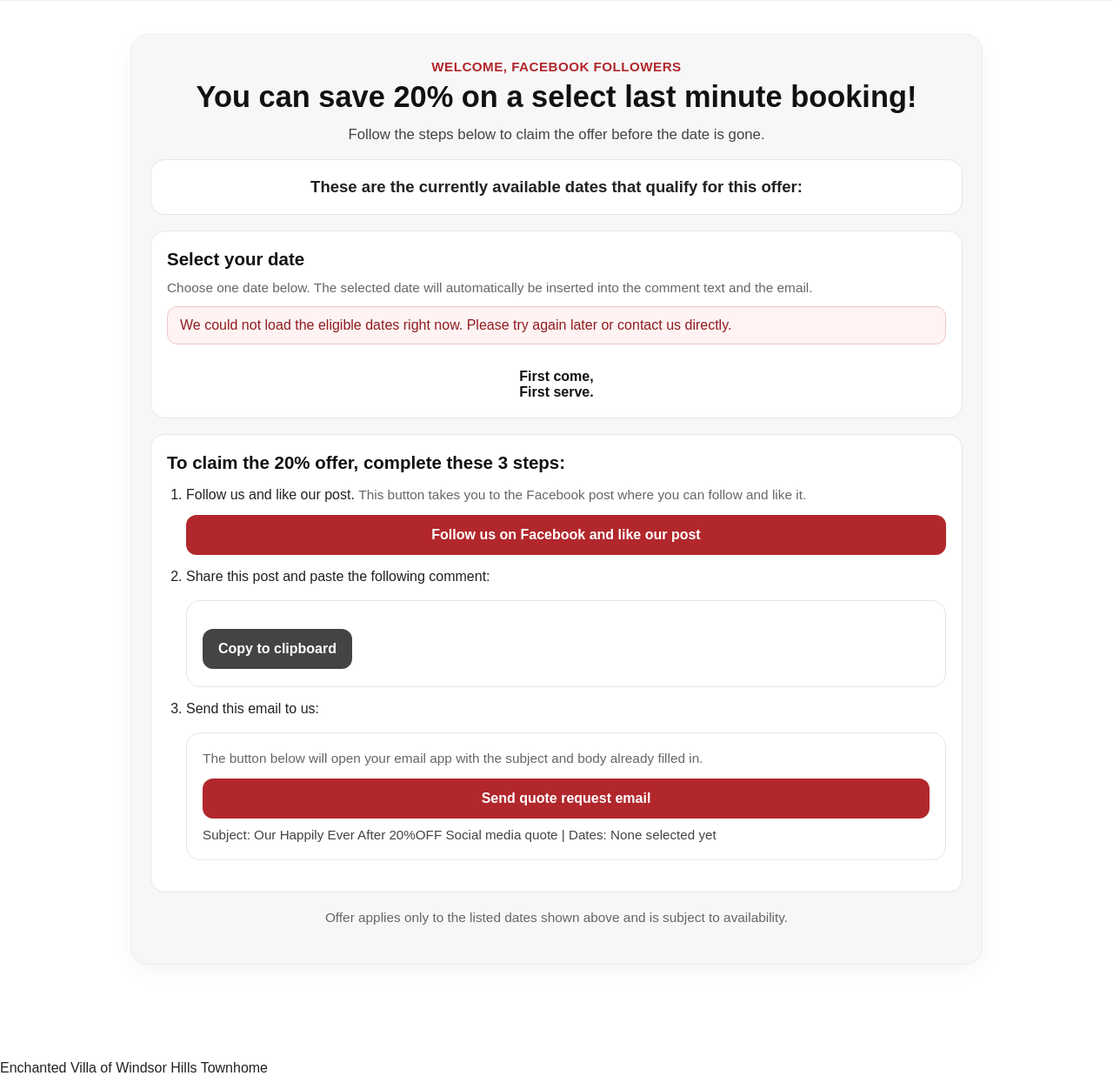
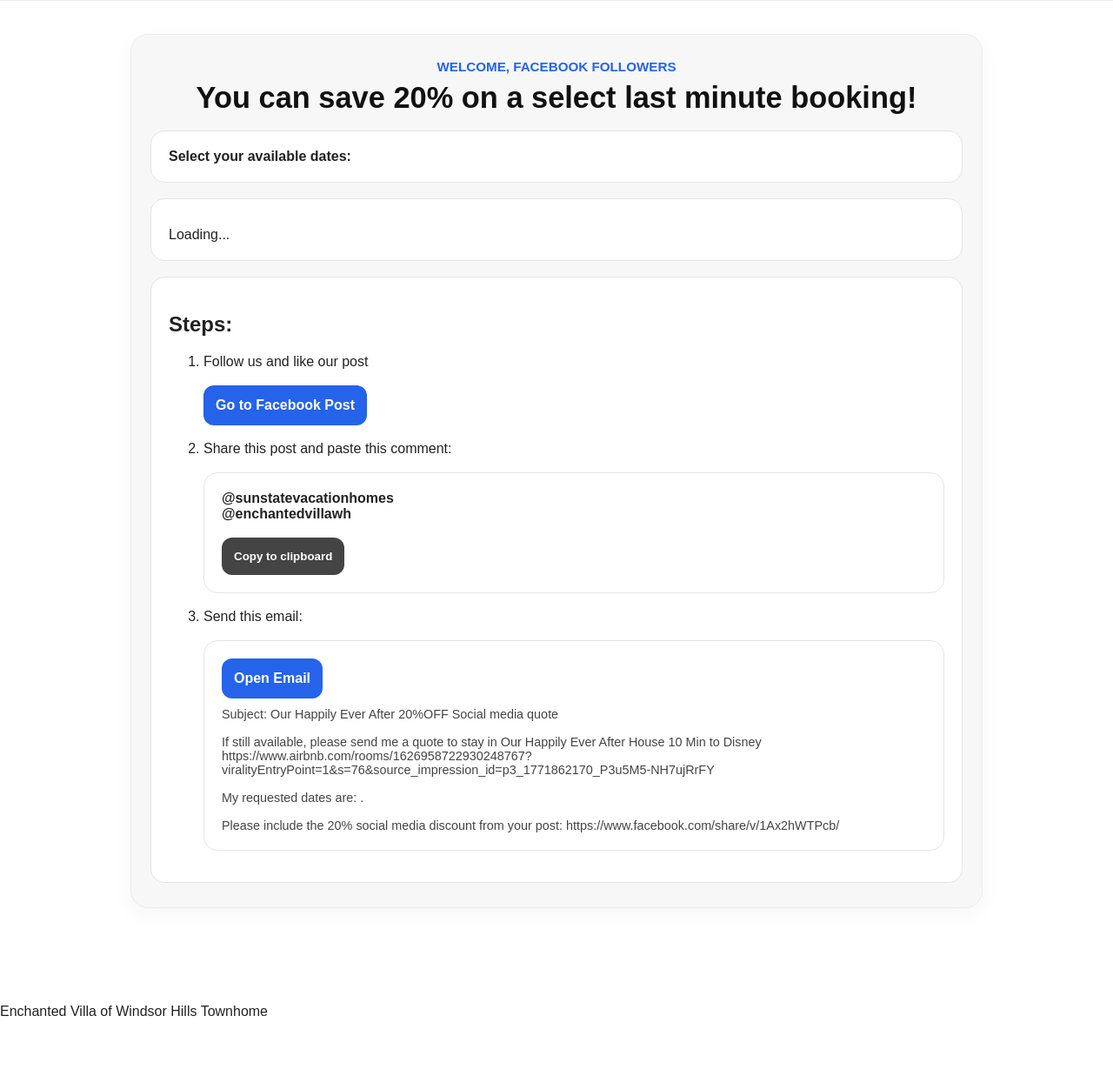
Before and after one commit to 2579maneshaw/2579maneshaw.github.io, a Jekyll site: the page built from discount/fb.html, in a window 1280 px wide. Shown: the part 208-1445 px from the top of the page at 87% size. Built offline with Jekyll 4.4.1, drawn with Linux system fonts in a browser that asks for light colours; after the commit the page ends 1380 px from its top, so only the background shows below that.

Commit message:
Update fb.html

```diff
--- a/discount/fb.html
+++ b/discount/fb.html
@@ -23,26 +23,21 @@ permalink: /discount/fb/
     margin: 0 0 8px;
     font-size: 0.95rem;
     font-weight: 700;
-    letter-spacing: 0.03em;
     text-transform: uppercase;
-    color: #b1272c;
+    color: #2563eb;
     text-align: center;
   }
 
   .discountPage h1 {
     margin: 0 0 14px;
     font-size: 2.15rem;
-    line-height: 1.1;
     text-align: center;
     color: #111;
   }
 
   .discountHeroText {
-    margin: 0 auto 18px;
-    max-width: 760px;
     text-align: center;
     color: #444;
-    font-size: 1.05rem;
   }
 
   .discountHighlight,
@@ -53,352 +48,151 @@ permalink: /discount/fb/
     background: #fff;
     border: 1px solid #e5e5e5;
     border-radius: 16px;
-    padding: 20px 18px;
+    padding: 20px;
     margin-top: 18px;
-  }
-
-  .discountHighlight {
-    text-align: center;
-  }
-
-  .discountHighlight strong {
-    font-size: 1.16rem;
-  }
-
-  .discountPage h2 {
-    margin: 0 0 12px;
-    font-size: 1.28rem;
-    color: #111;
-  }
-
-  .discountHelp,
-  .discountSmall,
-  .discountStepNote,
-  .discountFooterNote {
-    color: #666;
-    font-size: 0.96rem;
-  }
-
-  .discountRadioList {
-    margin-top: 14px;
-    display: grid;
-    gap: 12px;
-  }
-
-  .discountDateOption {
-    display: flex;
-    align-items: flex-start;
-    gap: 12px;
-    padding: 14px;
-    border: 1px solid #ddd;
-    border-radius: 14px;
-    background: #fff;
-    cursor: pointer;
-    transition: border-color 0.15s ease, background 0.15s ease, transform 0.15s ease;
-  }
-
-  .discountDateOption:hover {
-    border-color: #b1272c;
-    background: #fffafa;
-    transform: translateY(-1px);
-  }
-
-  .discountDateOption input[type="radio"] {
-    margin-top: 3px;
-    transform: scale(1.15);
-    accent-color: #b1272c;
-    cursor: pointer;
-    flex: 0 0 auto;
-  }
-
-  .discountDateText {
-    font-size: 1.02rem;
-    color: #222;
-    font-weight: 600;
-  }
-
-  .discountSelectedNote {
-    margin-top: 14px;
-    font-weight: 700;
-    color: #b1272c;
-    display: none;
-  }
-
-  .discountLoading {
-    color: #666;
-    font-style: italic;
-  }
-
-  .discountErrorBox {
-    display: none;
-    margin-top: 12px;
-    padding: 12px 14px;
-    background: #fff3f3;
-    color: #8f1d21;
-    border: 1px solid #f0c6c8;
-    border-radius: 12px;
-  }
-
-  .discountButtonGrid {
-    display: grid;
-    grid-template-columns: 1fr;
-    gap: 12px;
-    margin-top: 14px;
   }
 
   .discountButton {
     display: inline-block;
-    padding: 14px 18px;
+    padding: 14px;
     border-radius: 12px;
-    background: #b1272c;
+    background: #2563eb;
     color: #fff;
+    text-align: center;
+    font-weight: 700;
     text-decoration: none;
-    font-weight: 700;
-    text-align: center;
-    border: 0;
+    border: none;
     cursor: pointer;
-    font-size: 1rem;
-    transition: background 0.15s ease, transform 0.15s ease;
-  }
-
-  .discountButton:hover {
-    background: #951e23;
-    color: #fff;
-    text-decoration: none;
-    transform: translateY(-1px);
   }
 
   .discountButtonSecondary {
     background: #444;
   }
 
-  .discountButtonSecondary:hover {
-    background: #2f2f2f;
+  .discountButton:hover {
+    background: #1d4ed8;
   }
 
-  .discountSteps {
-    margin: 0;
-    padding-left: 22px;
+  .discountRadioList {
+    display: grid;
+    gap: 10px;
+    margin-top: 12px;
   }
 
-  .discountSteps li {
-    margin: 16px 0;
+  .discountDateOption {
+    padding: 12px;
+    border: 1px solid #ddd;
+    border-radius: 12px;
+    display: flex;
+    gap: 10px;
+    cursor: pointer;
+  }
+
+  .discountDateOption:hover {
+    border-color: #2563eb;
   }
 
   .discountInlineText {
-    margin-top: 8px;
-    font-weight: 700;
-    color: #111;
-    line-height: 1.7;
     white-space: pre-line;
-  }
-
-  .discountMessageTemplate {
-    width: 100%;
-    min-height: 120px;
-    border: 1px solid #d8d8d8;
-    border-radius: 12px;
-    padding: 14px;
-    font: inherit;
-    resize: vertical;
-    background: #fff;
-    color: #222;
-    box-sizing: border-box;
-  }
-
-  .discountCopyRow {
-    display: flex;
-    flex-wrap: wrap;
-    gap: 12px;
-    margin-top: 12px;
-    align-items: center;
+    font-weight: 600;
   }
 
   .discountCopyStatus {
-    color: #1f7a3d;
-    font-weight: 700;
     display: none;
-  }
-
-  .discountFirstCome {
-    margin-top: 14px;
-    text-align: center;
-    font-weight: 700;
-    color: #111;
-  }
-
-  .discountFooterNote {
-    margin-top: 20px;
-    text-align: center;
+    color: green;
+    font-weight: bold;
   }
 
   .discountLinkPreview {
+    white-space: pre-line;
+    font-size: 0.9rem;
+    color: #444;
     margin-top: 10px;
-    font-size: 0.95rem;
-    color: #444;
-    word-break: break-word;
-  }
-
-  @media (max-width: 760px) {
-    .discountPage h1 {
-      font-size: 1.78rem;
-    }
-
-    .discountCard {
-      padding: 22px 16px;
-    }
   }
 </style>
 
 <div class="discountPage">
   <div class="discountCard">
+
     <p class="discountEyebrow">WELCOME, FACEBOOK FOLLOWERS</p>
+
     <h1>You can save 20% on a select last minute booking!</h1>
 
-    <p class="discountHeroText">
-      Follow the steps below to claim the offer before the date is gone.
-    </p>
-
     <div class="discountHighlight">
-      <strong>These are the currently available dates that qualify for this offer:</strong>
+      <strong>Select your available dates:</strong>
     </div>
 
     <div class="discountDatesBox">
-      <h2>Select your date</h2>
-      <div class="discountHelp">
-        Choose one date below. The selected date will automatically be inserted into the comment text and the email.
+      <div id="datesList" class="discountRadioList">
+        Loading...
       </div>
-
-      <div class="discountErrorBox" id="datesError">
-        We could not load the eligible dates right now. Please try again later or contact us directly.
-      </div>
-
-      <div id="datesList" class="discountRadioList">
-        <div class="discountLoading">Loading available dates...</div>
-      </div>
-
-      <div class="discountSelectedNote" id="selectedDateNote"></div>
-
-      <div class="discountFirstCome">
-        First come,<br>
-        First serve.
-      </div>
+      <div id="selectedDateNote"></div>
     </div>
 
     <div class="discountStepsBox">
-      <h2>To claim the 20% offer, complete these 3 steps:</h2>
+      <h2>Steps:</h2>
 
-      <ol class="discountSteps">
+      <ol>
+
         <li>
-          Follow us and like our post.
-          <span class="discountStepNote">
-            This button takes you to the Facebook post where you can follow and like it.
-          </span>
-          <div class="discountButtonGrid">
-            <a class="discountButton" id="fbPostButton" href="#" target="_blank" rel="noopener">
-              Follow us on Facebook and like our post
+          Follow us and like our post
+          <br><br>
+          <a class="discountButton" id="fbPostButton" href="#" target="_blank">
+            Go to Facebook Post
           </a>
+        </li>
+
+        <br>
+
+        <li>
+          Share this post and paste this comment:
+          <div class="discountCommentBox">
+            <div id="commentPreview" class="discountInlineText"></div>
+
+            <br>
+
+            <button class="discountButtonSecondary discountButton" onclick="copyComment()">
+              Copy to clipboard
+            </button>
+            <span id="copyStatus" class="discountCopyStatus">Copied</span>
           </div>
         </li>
 
+        <br>
+
         <li>
-          Share this post and paste the following comment:
-          <div class="discountCommentBox">
-            <div class="discountInlineText" id="commentPreview"></div>
+          Send this email:
+          <div class="discountEmailBox">
 
-            <div class="discountCopyRow">
-              <button class="discountButton discountButtonSecondary" type="button" onclick="copyCommentText()">
-                Copy to clipboard
-              </button>
-              <span class="discountCopyStatus" id="commentCopyStatus">Copied</span>
-            </div>
+            <a id="emailButton" class="discountButton">
+              Open Email
+            </a>
+
+            <div id="emailPreview" class="discountLinkPreview"></div>
+
           </div>
         </li>
 
-        <li>
-          Send this email to us:
-          <div class="discountEmailBox">
-            <div class="discountSmall">
-              The button below will open your email app with the subject and body already filled in.
-            </div>
-
-            <div class="discountButtonGrid">
-              <a class="discountButton" id="emailButton" href="#">
-                Send quote request email
-              </a>
-            </div>
-
-            <div class="discountLinkPreview" id="emailPreview"></div>
-          </div>
-        </li>
       </ol>
     </div>
 
-    <p class="discountFooterNote">
-      Offer applies only to the listed dates shown above and is subject to availability.
-    </p>
   </div>
 </div>
 
 <script>
 let selectedDate = "";
-  let facebookPostLink = "";
-  const emailRecipient = "info@enchantedvillawh.com";
+let fbLink = "";
 
-  function showCopied(id) {
-    const el = document.getElementById(id);
-    el.style.display = "inline";
-    setTimeout(() => {
-      el.style.display = "none";
-    }, 2000);
-  }
+const airbnbTitle = "Our Happily Ever After House 10 Min to Disney";
+const airbnbUrl = "https://www.airbnb.com/rooms/1626958722930248767?viralityEntryPoint=1&s=76&source_impression_id=p3_1771862170_P3u5M5-NH7ujRrFY";
+const emailTo = "info@enchantedvillawh.com";
 
-  function buildCommentText(dateText) {
-    return `@sunstatevacationhomes
-@enchantedvillawh
-${dateText}`;
-  }
-
-  function buildEmailSubject() {
-    return "Our Happily Ever After 20%OFF Social media quote";
-  }
-
-  function buildEmailBody(dateText, postLink) {
-    return `If still available, please send me a quote to stay in Our Happily Ever After House 10 Min to Disney: https://www.airbnb.com/rooms/1626958722930248767?viralityEntryPoint=1&s=76&source_impression_id=p3_1771862170_P3u5M5-NH7ujRrFY
-
-My requested dates are: ${dateText}.
-
-Please include the 20% social media discount from your post: ${postLink}`;
-  }
-
-  function updateSelectedDate(dateText) {
-    selectedDate = dateText;
-
-    const note = document.getElementById("selectedDateNote");
-    note.textContent = `Selected stay: ${dateText}`;
-    note.style.display = "block";
-
-    document.getElementById("commentPreview").textContent = buildCommentText(dateText);
-    updateEmailButton();
-  }
-
-  function updateEmailButton() {
-    const subject = buildEmailSubject();
-    const body = buildEmailBody(selectedDate, facebookPostLink);
-    const href = `mailto:${encodeURIComponent(emailRecipient)}?subject=${encodeURIComponent(subject)}&body=${encodeURIComponent(body)}`;
-
-    const emailButton = document.getElementById("emailButton");
-    emailButton.href = href;
-
-    document.getElementById("emailPreview").textContent =
-      `Subject: ${subject} | Dates: ${selectedDate || "None selected yet"}`;
-  }
-
-  function renderDates(dates) {
+/* ---------- DATE ---------- */
+function renderDates(dates){
   const el = document.getElementById("datesList");
   el.innerHTML = "";
 
-    dates.forEach((d, i) => {
+  dates.forEach((d,i)=>{
     const label = document.createElement("label");
     label.className = "discountDateOption";
 
@@ -407,65 +201,75 @@ Please include the 20% social media discount from your post: ${postLink}`;
     input.name = "date";
     input.value = d;
 
-      if (i === 0) {
+    if(i===0){
       input.checked = true;
       selectedDate = d;
     }
 
-      input.onchange = () => {
+    input.onchange = ()=>{
       selectedDate = d;
-        updateSelectedDate(d);
+      updateAll();
     };
 
-      const span = document.createElement("span");
-      span.className = "discountDateText";
-      span.textContent = d;
-
     label.appendChild(input);
-      label.appendChild(span);
+    label.appendChild(document.createTextNode(d));
     el.appendChild(label);
   });
 
-    if (dates.length > 0) {
-      updateSelectedDate(dates[0]);
-    }
+  updateAll();
 }
 
-  function copyCommentText() {
-    if (!selectedDate) {
-      alert("Please select a date first.");
-      return;
+/* ---------- COMMENT ---------- */
+function buildComment(){
+  return `@sunstatevacationhomes
+@enchantedvillawh
+${selectedDate}`;
 }
 
-    navigator.clipboard.writeText(buildCommentText(selectedDate));
-    showCopied("commentCopyStatus");
+function copyComment(){
+  navigator.clipboard.writeText(buildComment());
+  document.getElementById("copyStatus").style.display="inline";
+  setTimeout(()=>document.getElementById("copyStatus").style.display="none",2000);
 }
 
-  function loadFBPost() {
-    fetch("/discount/fbpost.txt", { cache: "no-store" })
-      .then(r => r.text())
-      .then(link => {
-        facebookPostLink = link.trim();
-        document.getElementById("fbPostButton").href = facebookPostLink;
-        updateEmailButton();
-      })
-      .catch(() => {
-        console.warn("Could not load Facebook post link");
-      });
+/* ---------- EMAIL ---------- */
+function buildEmail(){
+  return `If still available, please send me a quote to stay in ${airbnbTitle}
+${airbnbUrl}
+
+My requested dates are: ${selectedDate}.
+
+Please include the 20% social media discount from your post: ${fbLink}`;
 }
 
-  function loadDates() {
-    fetch("/discount/dates", { cache: "no-store" })
-      .then(r => r.text())
-      .then(t => t.split(/\r?\n/).map(x => x.trim()).filter(x => x && !x.startsWith("#")))
-      .then(renderDates)
-      .catch(() => {
-        document.getElementById("datesList").innerHTML = "";
-        document.getElementById("datesError").style.display = "block";
-      });
+function updateAll(){
+  document.getElementById("commentPreview").textContent = buildComment();
+
+  const subject = "Our Happily Ever After 20%OFF Social media quote";
+  const body = buildEmail();
+
+  const mail = `mailto:${emailTo}?subject=${encodeURIComponent(subject)}&body=${encodeURIComponent(body)}`;
+
+  document.getElementById("emailButton").href = mail;
+
+  document.getElementById("emailPreview").textContent =
+`Subject: ${subject}
+
+${buildEmail()}`;
 }
 
-  updateEmailButton();
-  loadFBPost();
-  loadDates();
+/* ---------- LOAD FB LINK (FIXED) ---------- */
+fetch("/discount/fbpost.txt")
+  .then(r=>r.text())
+  .then(t=>{
+    fbLink = t.trim();
+    document.getElementById("fbPostButton").href = fbLink;
+    updateAll();
+  });
+
+/* ---------- LOAD DATES ---------- */
+fetch("/discount/dates")
+  .then(r=>r.text())
+  .then(t=>t.split("\n").filter(x=>x.trim()))
+  .then(renderDates);
 </script>
```
Lines whose indentation alone changed are shown as unchanged.
